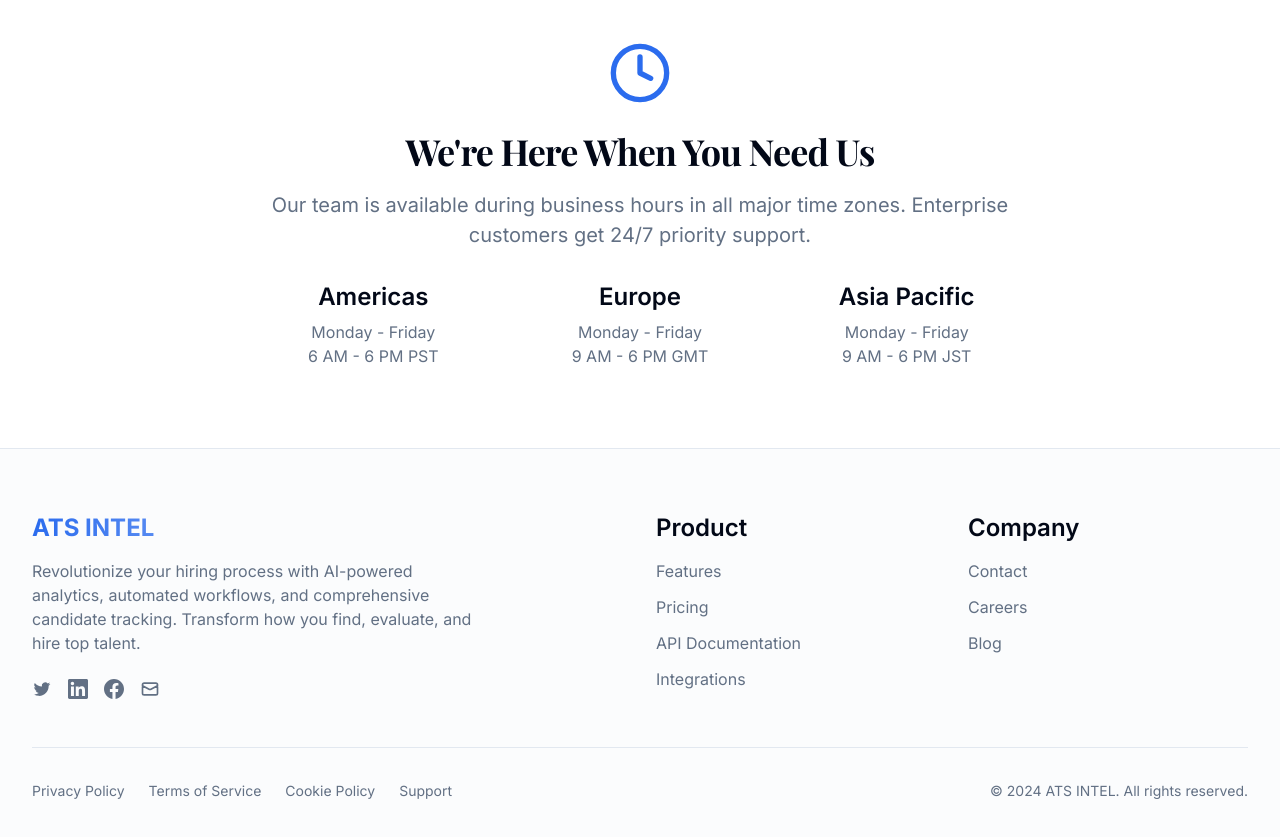
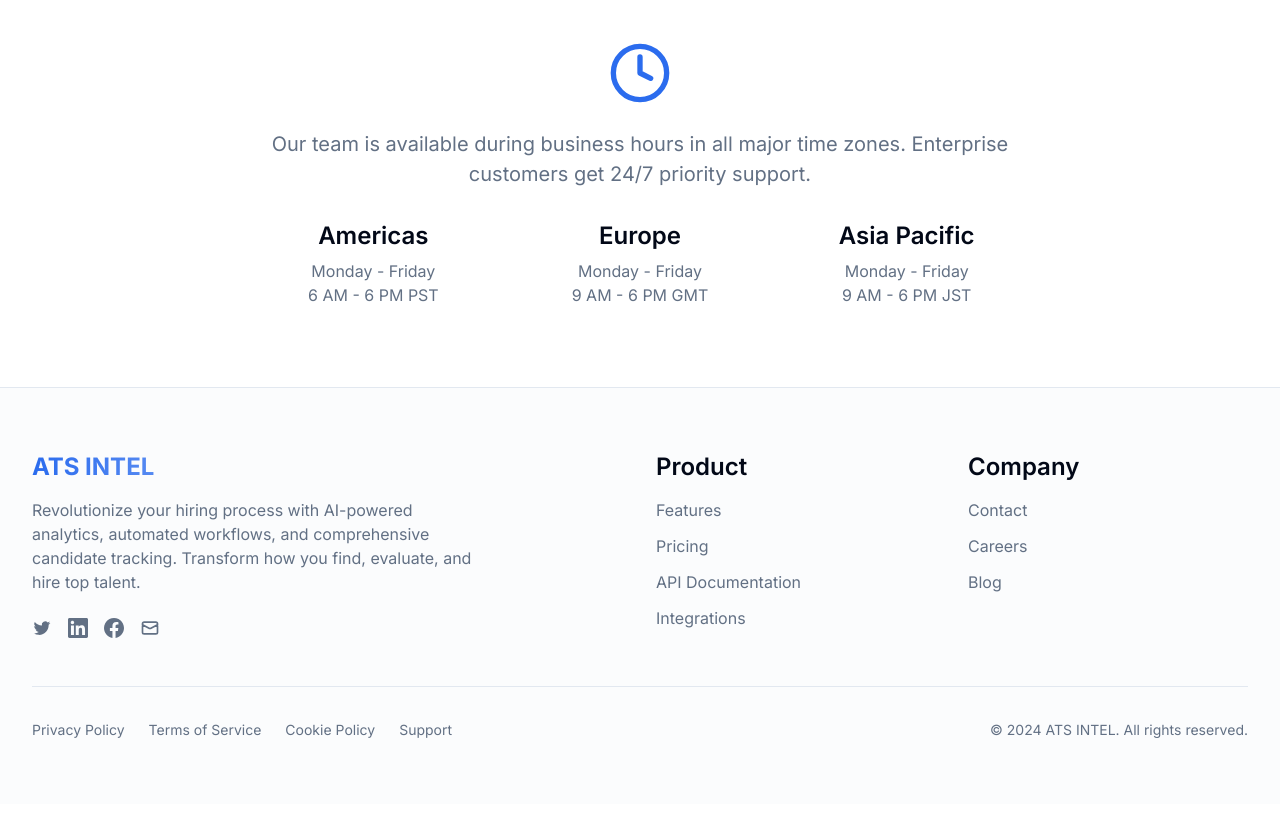
Before and after one commit to 3bi-io/cre-insights-dashboard, a React (Vite) app: page /contact in a window 1280 px wide. Shown: the part 1920-2757 px from the top of the page. After the commit the page ends 2724 px from the top, so only its background shows below. Built offline with nearby package versions, Linux system fonts and the light colour scheme.

Commit message:
Remove text from contact page

```diff
--- a/src/pages/public/ContactPage.tsx
+++ b/src/pages/public/ContactPage.tsx
@@ -289,9 +289,6 @@ const ContactPage = () => {
         <div className="max-w-7xl mx-auto px-4 sm:px-6 lg:px-8 text-center">
           <div className="max-w-3xl mx-auto">
             <Clock className="h-16 w-16 text-primary mx-auto mb-6" />
-            <h2 className="text-3xl md:text-4xl font-playfair font-bold text-foreground mb-4">
-              We're Here When You Need Us
-            </h2>
             <p className="text-xl text-muted-foreground mb-8">
               Our team is available during business hours in all major time zones.
               Enterprise customers get 24/7 priority support.
```
